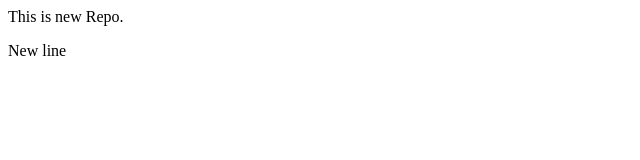
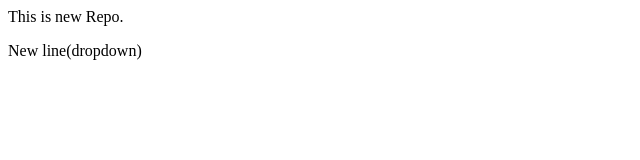
Before and after one commit to slayjava/localrepo, a plain HTML site: page index.html in a window 1280 px wide. Shown: the full height of the page, 0-640 px from the left. Drawn offline with Linux system fonts and the light colour scheme.

```diff
--- a/index.html
+++ b/index.html
@@ -1,2 +1,2 @@
 <p>This is new Repo.</p>
-<p>New line</p>
+<p>New line(dropdown)</p>
```
